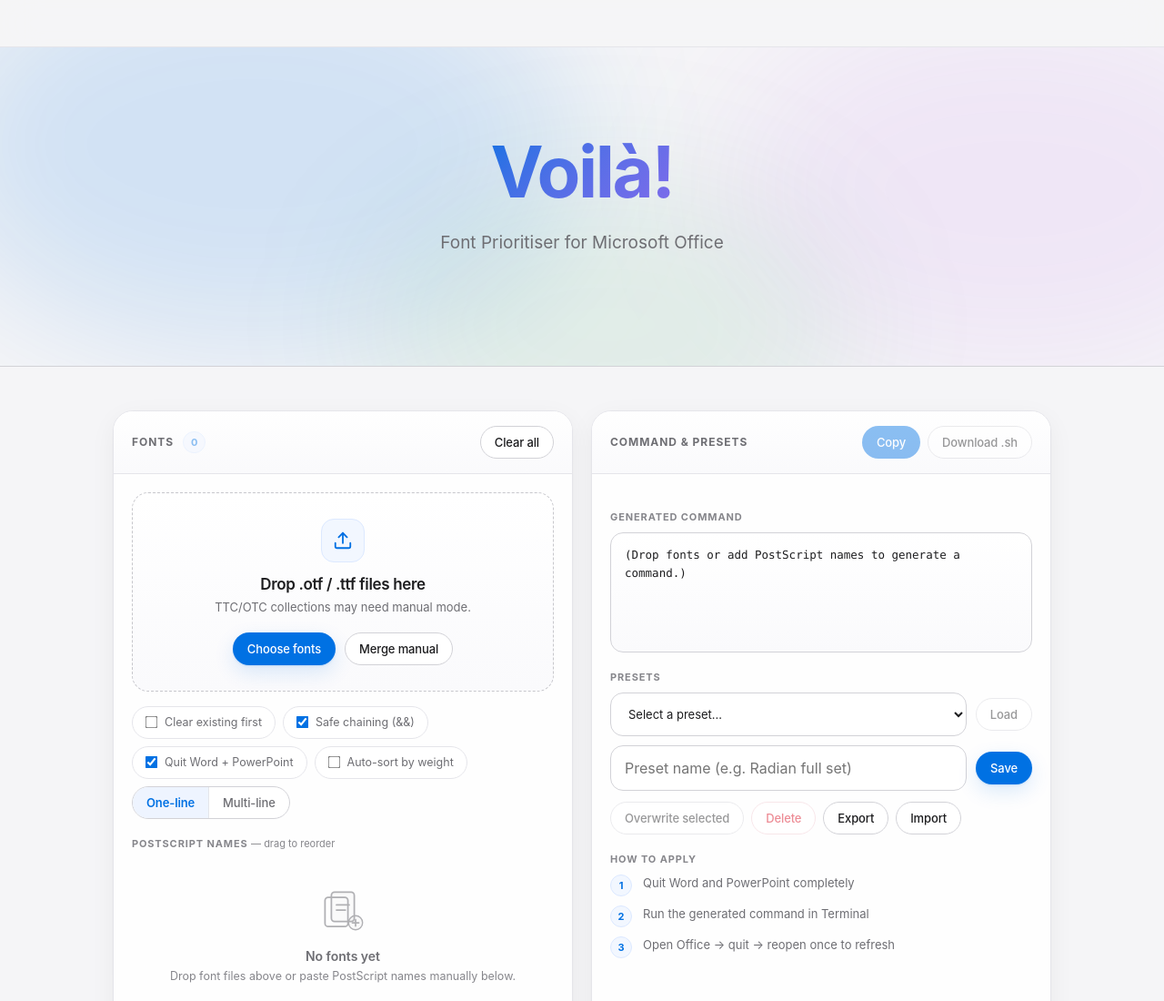
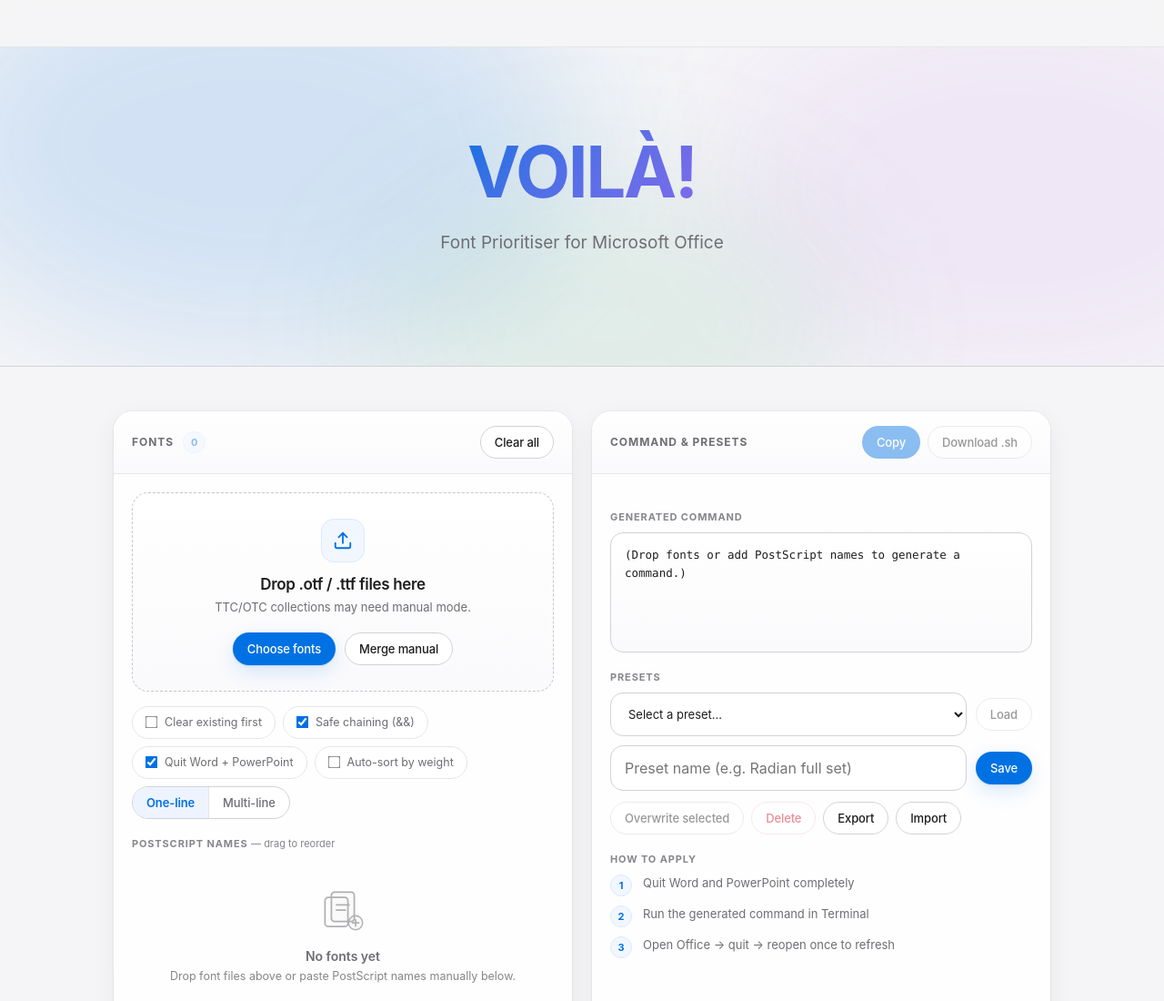
Before and after one commit to GaayDHD/voila, a website: page index.html in a window 1280 px wide. Shown: the top 1100 px of the page at 91% size. Drawn offline with Linux system fonts and the light colour scheme; a web font is replaced by a local one.

Commit message:
hero banner font

```diff
--- a/index.html
+++ b/index.html
@@ -925,7 +925,7 @@
     <div class="blob blob-2"></div>
     <div class="blob blob-3"></div>
   </div>
-  <h1><em>Voilà!</em></h1>
+  <h1><em>VOILÀ!</em></h1>
   <p class="hero-sub">Font Prioritiser for Microsoft Office</p>
 </section>
 
```
Also changed, not shown: 1 other file.
